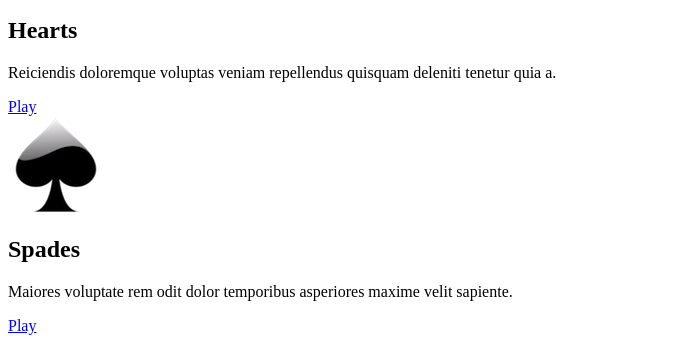
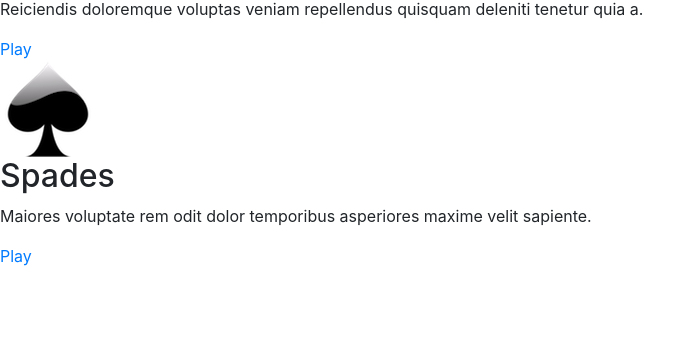
Before and after one commit to amiyarenavikar/lis549-sp22-exercise-08-amiyarenavikar, a plain HTML site: page index.html in a window 1280 px wide. Shown: the part 654-997 px from the top of the page, without its empty margins (0-700 px from the left). After the commit the page ends 922 px from the top, so only its background shows below. Drawn offline with nearby package versions, Linux system fonts and the light colour scheme.

Commit message:
Added bootstrap framework & viewport meta element

```diff
--- a/index.html
+++ b/index.html
@@ -2,9 +2,11 @@
 <html lang="en">
 <head>
   <meta charset="utf-8">
+  <meta name="viewport" content="width=device-width, initial-scale=1, shrink-to-fit=no">
   <title>Playing Cards</title>
 
   <!-- link in Bootstrap here -->
+  <link rel="stylesheet" href="https://cdn.jsdelivr.net/npm/bootstrap@4.6.1/dist/css/bootstrap.min.css" integrity="sha384-zCbKRCUGaJDkqS1kPbPd7TveP5iyJE0EjAuZQTgFLD2ylzuqKfdKlfG/eSrtxUkn" crossorigin="anonymous">
 </head>
 
 <body>
```
